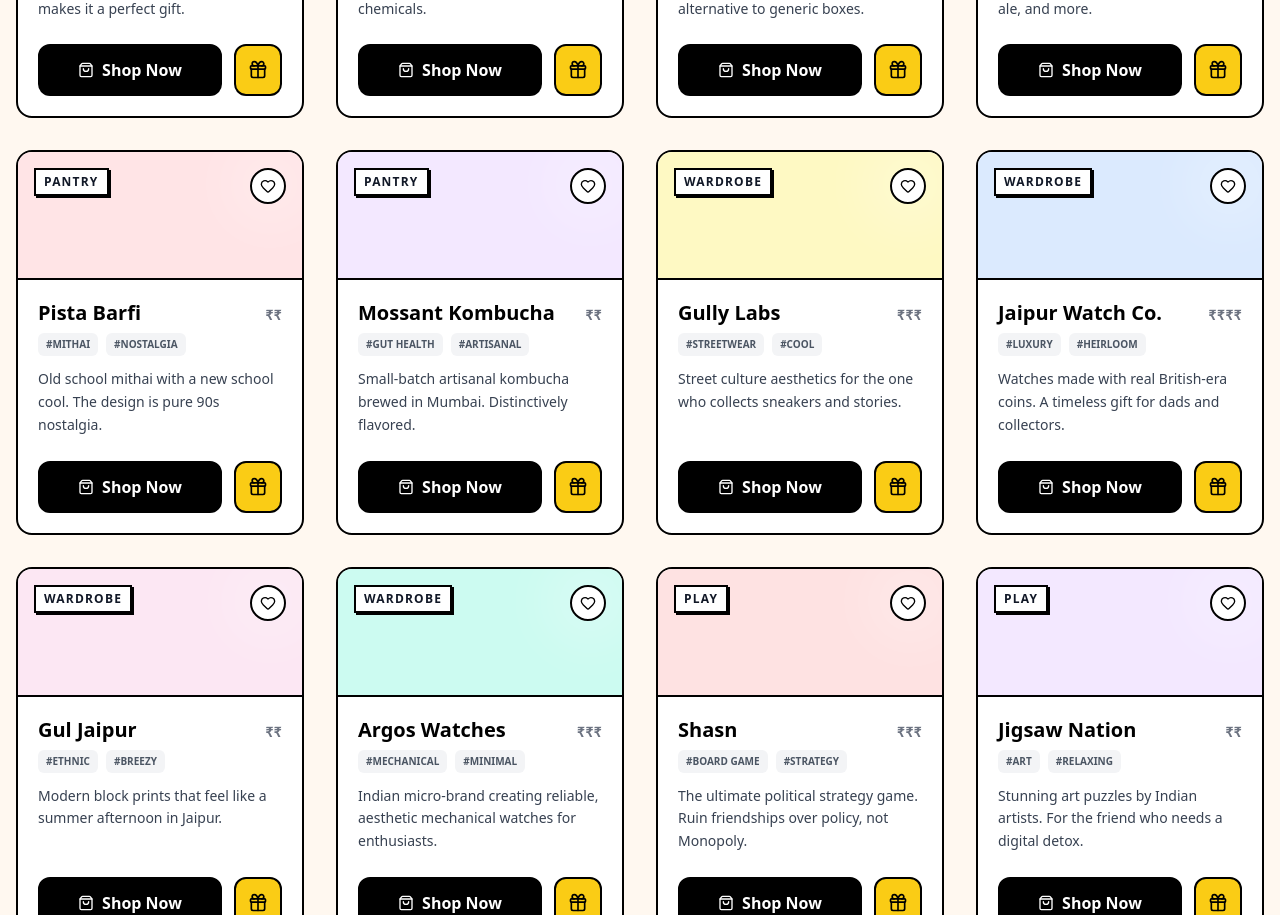
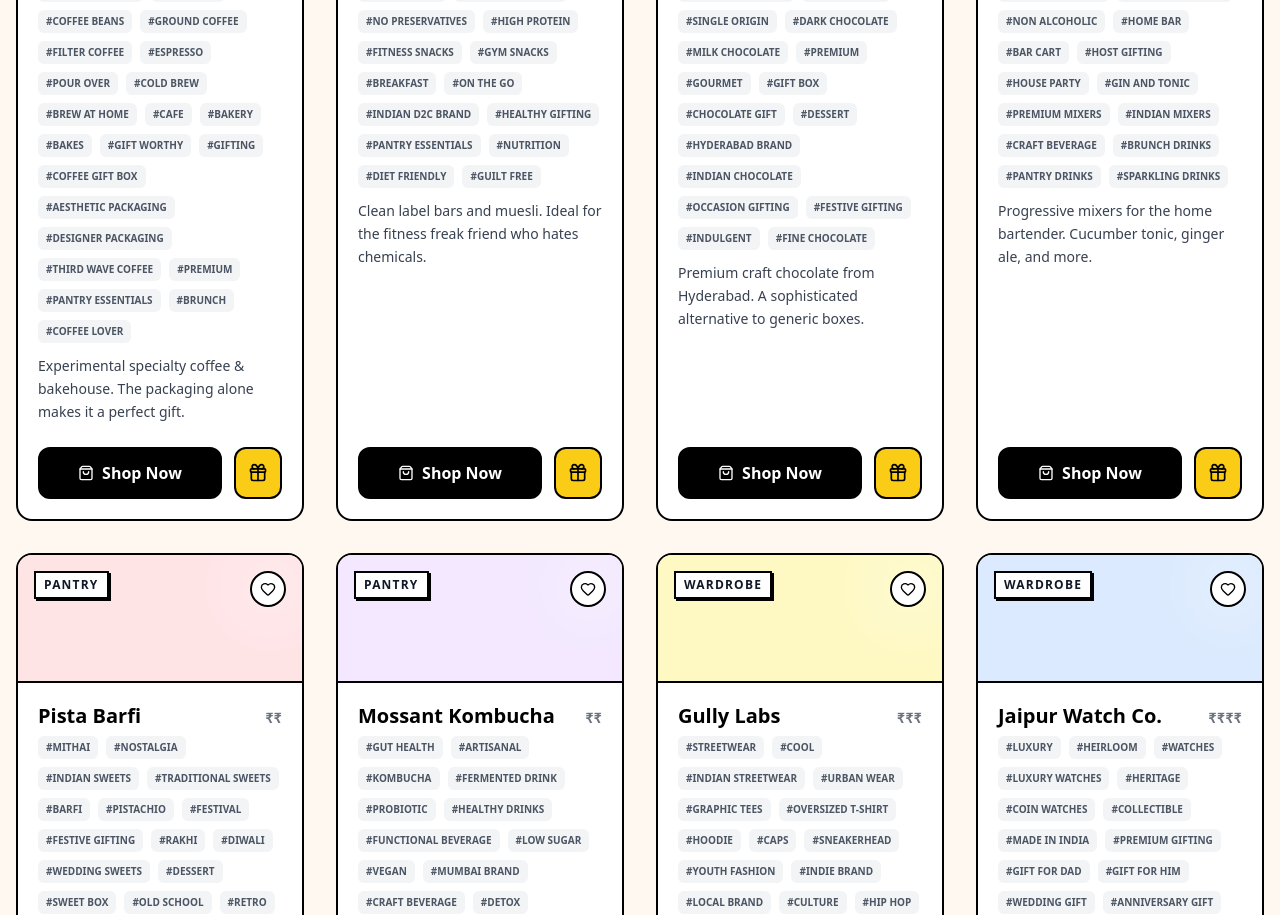
Before and after one commit to mogulmonk/the-indie-bazaar, a React (Vite) app: page / in a window 1280 px wide. Shown: the part 1180-2095 px from the top of the page. Built offline with nearby package versions, Linux system fonts and the light colour scheme.

Commit message:
improved tags for better search

```diff
--- a/src/App.jsx
+++ b/src/App.jsx
@@ -9,7 +9,34 @@
   id: 1,
   name: "Subko Coffee",
   category: "Pantry",
-    tags: ["Coffee", "Gift Worthy"],
+  tags: [
+    "Coffee",
+    "Specialty Coffee",
+    "Artisanal Coffee",
+    "Indian Coffee",
+    "Mumbai Coffee",
+    "Roastery",
+    "Coffee Beans",
+    "Ground Coffee",
+    "Filter Coffee",
+    "Espresso",
+    "Pour Over",
+    "Cold Brew",
+    "Brew At Home",
+    "Cafe",
+    "Bakery",
+    "Bakes",
+    "Gift Worthy",
+    "Gifting",
+    "Coffee Gift Box",
+    "Aesthetic Packaging",
+    "Designer Packaging",
+    "Third Wave Coffee",
+    "Premium",
+    "Pantry Essentials",
+    "Brunch",
+    "Coffee Lover"
+  ],
   description: "Experimental specialty coffee & bakehouse. The packaging alone makes it a perfect gift.",
   price: "₹₹₹",
   color: "bg-emerald-100",
@@ -19,7 +46,28 @@
   id: 2,
   name: "The Whole Truth",
   category: "Pantry",
-    tags: ["Healthy", "Snacks"],
+  tags: [
+    "Healthy",
+    "Snacks",
+    "Protein Bars",
+    "Energy Bars",
+    "Granola",
+    "Muesli",
+    "Clean Label",
+    "No Added Sugar",
+    "No Preservatives",
+    "High Protein",
+    "Fitness Snacks",
+    "Gym Snacks",
+    "Breakfast",
+    "On The Go",
+    "Indian D2C Brand",
+    "Healthy Gifting",
+    "Pantry Essentials",
+    "Nutrition",
+    "Diet Friendly",
+    "Guilt Free"
+  ],
   description: "Clean label bars and muesli. Ideal for the fitness freak friend who hates chemicals.",
   price: "₹₹",
   color: "bg-orange-100",
@@ -29,7 +77,28 @@
   id: 3,
   name: "Manam Chocolates",
   category: "Pantry",
-    tags: ["Luxury", "Sweets"],
+  tags: [
+    "Luxury",
+    "Sweets",
+    "Chocolate",
+    "Artisanal Chocolate",
+    "Craft Chocolate",
+    "Bean To Bar",
+    "Single Origin",
+    "Dark Chocolate",
+    "Milk Chocolate",
+    "Premium",
+    "Gourmet",
+    "Gift Box",
+    "Chocolate Gift",
+    "Dessert",
+    "Hyderabad Brand",
+    "Indian Chocolate",
+    "Occasion Gifting",
+    "Festive Gifting",
+    "Indulgent",
+    "Fine Chocolate"
+  ],
   description: "Premium craft chocolate from Hyderabad. A sophisticated alternative to generic boxes.",
   price: "₹₹₹",
   color: "bg-amber-100",
@@ -39,7 +108,27 @@
   id: 4,
   name: "Svami Drinks",
   category: "Pantry",
-    tags: ["Party", "Mixers"],
+  tags: [
+    "Party",
+    "Mixers",
+    "Tonic Water",
+    "Soda",
+    "Ginger Ale",
+    "Cocktail Mixers",
+    "Mocktail Mixers",
+    "Non Alcoholic",
+    "Home Bar",
+    "Bar Cart",
+    "Host Gifting",
+    "House Party",
+    "Gin and Tonic",
+    "Premium Mixers",
+    "Indian Mixers",
+    "Craft Beverage",
+    "Brunch Drinks",
+    "Pantry Drinks",
+    "Sparkling Drinks"
+  ],
   description: "Progressive mixers for the home bartender. Cucumber tonic, ginger ale, and more.",
   price: "₹₹",
   color: "bg-lime-100",
@@ -49,17 +138,57 @@
   id: 5,
   name: "Pista Barfi",
   category: "Pantry",
-    tags: ["Mithai", "Nostalgia"],
+  tags: [
+    "Mithai",
+    "Nostalgia",
+    "Indian Sweets",
+    "Traditional Sweets",
+    "Barfi",
+    "Pistachio",
+    "Festival",
+    "Festive Gifting",
+    "Rakhi",
+    "Diwali",
+    "Wedding Sweets",
+    "Dessert",
+    "Sweet Box",
+    "Old School",
+    "Retro",
+    "90s Nostalgia",
+    " mithai Gift",
+    "Desi Dessert",
+    "Classic Indian",
+    "Comfort Food"
+  ],
   description: "Old school mithai with a new school cool. The design is pure 90s nostalgia.",
   price: "₹₹",
   color: "bg-rose-100",
-    url: "#"
+  url: "https://pistabarfi.com"
 },
 {
   id: 6,
   name: "Mossant Kombucha",
   category: "Pantry",
-    tags: ["Gut Health", "Artisanal"],
+  tags: [
+    "Gut Health",
+    "Artisanal",
+    "Kombucha",
+    "Fermented Drink",
+    "Probiotic",
+    "Healthy Drinks",
+    "Functional Beverage",
+    "Low Sugar",
+    "Vegan",
+    "Mumbai Brand",
+    "Craft Beverage",
+    "Detox",
+    "Wellness Drink",
+    "Pantry Drinks",
+    "Refreshing",
+    "Small Batch",
+    "Lifestyle",
+    "Modern India"
+  ],
   description: "Small-batch artisanal kombucha brewed in Mumbai. Distinctively flavored.",
   price: "₹₹",
   color: "bg-purple-100",
@@ -71,7 +200,28 @@
   id: 11,
   name: "Gully Labs",
   category: "Wardrobe",
-    tags: ["Streetwear", "Cool"],
+  tags: [
+    "Streetwear",
+    "Cool",
+    "Indian Streetwear",
+    "Urban Wear",
+    "Graphic Tees",
+    "Oversized T-Shirt",
+    "Hoodie",
+    "Caps",
+    "Sneakerhead",
+    "Youth Fashion",
+    "Indie Brand",
+    "Local Brand",
+    "Culture",
+    "Hip Hop",
+    "Casual Wear",
+    "Everyday Wear",
+    "Gen Z",
+    "Unisex Clothing",
+    "Desi Street",
+    "Subculture"
+  ],
   description: "Street culture aesthetics for the one who collects sneakers and stories.",
   price: "₹₹₹",
   color: "bg-yellow-100",
@@ -81,7 +231,27 @@
   id: 12,
   name: "Jaipur Watch Co.",
   category: "Wardrobe",
-    tags: ["Luxury", "Heirloom"],
+  tags: [
+    "Luxury",
+    "Heirloom",
+    "Watches",
+    "Luxury Watches",
+    "Heritage",
+    "Coin Watches",
+    "Collectible",
+    "Made in India",
+    "Premium Gifting",
+    "Gift For Dad",
+    "Gift For Him",
+    "Wedding Gift",
+    "Anniversary Gift",
+    "Statement Piece",
+    "Classic Style",
+    "Timeless",
+    "Indian Luxury Brand",
+    "Men’s Accessories",
+    "Formal Wear"
+  ],
   description: "Watches made with real British-era coins. A timeless gift for dads and collectors.",
   price: "₹₹₹₹",
   color: "bg-blue-100",
@@ -91,17 +261,56 @@
   id: 13,
   name: "Gul Jaipur",
   category: "Wardrobe",
-    tags: ["Ethnic", "Breezy"],
+  tags: [
+    "Ethnic",
+    "Breezy",
+    "Indian Wear",
+    "Jaipur",
+    "Block Print",
+    "Handblock",
+    "Kurta",
+    "Kurti",
+    "Co-ord Set",
+    "Summer Clothing",
+    "Cotton Wear",
+    "Resort Wear",
+    "Boho",
+    "Easy Dressing",
+    "Everyday Ethnic",
+    "Modern Indian",
+    "Slow Fashion",
+    "Comfort Clothing",
+    "Vacation Wear"
+  ],
   description: "Modern block prints that feel like a summer afternoon in Jaipur.",
   price: "₹₹",
   color: "bg-pink-100",
-    url: "#"
+  url: "https://www.guljaipur.com"
 },
 {
   id: 14,
   name: "Argos Watches",
   category: "Wardrobe",
-    tags: ["Mechanical", "Minimal"],
+  tags: [
+    "Mechanical",
+    "Minimal",
+    "Watches",
+    "Mechanical Watch",
+    "Automatic Watch",
+    "Microbrand",
+    "Indian Watch Brand",
+    "Everyday Watch",
+    "Minimal Design",
+    "Clean Dial",
+    "Watch Enthusiast",
+    "Affordable Luxury",
+    "Gift For Him",
+    "Office Wear",
+    "Classic Accessory",
+    "Men’s Style",
+    "Timeless Design",
+    "Collector"
+  ],
   description: "Indian micro-brand creating reliable, aesthetic mechanical watches for enthusiasts.",
   price: "₹₹₹",
   color: "bg-teal-100",
@@ -113,7 +322,27 @@
   id: 20,
   name: "Shasn",
   category: "Play",
-    tags: ["Board Game", "Strategy"],
+  tags: [
+    "Board Game",
+    "Strategy",
+    "Political Game",
+    "Tabletop",
+    "Complex Board Game",
+    "Story Driven",
+    "Long Game Night",
+    "Game For Adults",
+    "Indian Board Game",
+    "Multiplayer",
+    "Social Strategy",
+    "Tactical",
+    "Debate",
+    "Game Night",
+    "Gift For Nerds",
+    "Gift For Gamers",
+    "Kickstarter Game",
+    "Party Game",
+    "Advanced Gamers"
+  ],
   description: "The ultimate political strategy game. Ruin friendships over policy, not Monopoly.",
   price: "₹₹₹",
   color: "bg-red-100",
@@ -123,31 +352,87 @@
   id: 21,
   name: "Jigsaw Nation",
   category: "Play",
-    tags: ["Art", "Relaxing"],
+  tags: [
+    "Art",
+    "Relaxing",
+    "Jigsaw Puzzle",
+    "Puzzles",
+    "Art Puzzle",
+    "Indian Illustrators",
+    "Wall Art",
+    "Slow Living",
+    "Mindfulness",
+    "Digital Detox",
+    "Indoor Activity",
+    "Gifting",
+    "Home Time",
+    "Creative Hobby",
+    "Cozy",
+    "Aesthetic",
+    "Calming",
+    "Thoughtful Gift"
+  ],
   description: "Stunning art puzzles by Indian artists. For the friend who needs a digital detox.",
   price: "₹₹",
   color: "bg-purple-100",
-    url: "#"
+  url: "https://jigsawnation.com"
 },
 {
   id: 22,
   name: "Mudgar Club",
   category: "Play",
-    tags: ["Fitness", "Desi"],
+  tags: [
+    "Fitness",
+    "Desi",
+    "Indian Fitness",
+    "Traditional Training",
+    "Mudgar",
+    "Gada",
+    "Strength Training",
+    "Functional Training",
+    "Home Workout",
+    "Minimal Equipment",
+    "Primitive Strength",
+    "Athletic Training",
+    "Old School Gym",
+    "Indian Culture",
+    "Ethnic Fitness",
+    "Decor + Fitness",
+    "Living Room Workout",
+    "Conversation Starter"
+  ],
   description: "Traditional Indian strength training clubs. Looks cool in a living room, builds serious muscle.",
   price: "₹₹",
   color: "bg-stone-100",
-    url: "#"
+  url: "https://www.mudgarclub.com"
 },
 {
   id: 23,
   name: "Shuffle Games",
   category: "Play",
-    tags: ["Card Game", "Party"],
+  tags: [
+    "Card Game",
+    "Party",
+    "Family Game",
+    "House Party",
+    "Indian Card Game",
+    "Quick Game",
+    "Easy To Learn",
+    "Icebreaker",
+    "Game Night",
+    "Drinking Game",
+    "Friends",
+    "Travel Friendly",
+    "Portable Game",
+    "Casual",
+    "Fun",
+    "Group Activity",
+    "Social Game"
+  ],
   description: "Fast-paced, easy-to-learn card games designed specifically for Indian house parties.",
   price: "₹",
   color: "bg-indigo-100",
-    url: "#"
+  url: "https://shufflegames.co.in"
 },
 
 // --- LIVING ---
@@ -155,7 +440,26 @@
   id: 24,
   name: "Phool.co",
   category: "Living",
-    tags: ["Sustainable", "Fragrance"],
+  tags: [
+    "Sustainable",
+    "Fragrance",
+    "Incense",
+    "Temple Flowers",
+    "Upcycled",
+    "Eco Friendly",
+    "Home Fragrance",
+    "Agarbatti",
+    "Dhoop",
+    "Gifting",
+    "Pooja Essentials",
+    "Home Decor",
+    "Sacred",
+    "Meditation",
+    "Calm",
+    "Made in India",
+    "Social Impact",
+    "Conscious Living"
+  ],
   description: "Incense made from temple flowers. Smells divine, saves the river. A classic gift.",
   price: "₹",
   color: "bg-teal-100",
@@ -165,7 +469,25 @@
   id: 25,
   name: "Claymen",
   category: "Living",
-    tags: ["Decor", "Art"],
+  tags: [
+    "Decor",
+    "Art",
+    "Sculpture",
+    "Clay Figures",
+    "Minimalist",
+    "Quirky",
+    "Conversation Piece",
+    "Living Room Decor",
+    "Bookshelf Decor",
+    "Desk Decor",
+    "Indian Artist",
+    "Handcrafted",
+    "Collectible",
+    "Art Object",
+    "Modern Home",
+    "Gift For Creatives",
+    "Aesthetic Home"
+  ],
   description: "Minimalist clay sculptures that have more personality than most people.",
   price: "₹₹₹",
   color: "bg-gray-100",
@@ -175,7 +497,24 @@
   id: 26,
   name: "Nurturing Green",
   category: "Living",
-    tags: ["Plants", "Life"],
+  tags: [
+    "Plants",
+    "Life",
+    "Indoor Plants",
+    "Gifting Plants",
+    "Succulents",
+    "Desk Plant",
+    "Home Office",
+    "Green Gifting",
+    "Sustainable Gifting",
+    "Housewarming Gift",
+    "Low Maintenance",
+    "Planter",
+    "Urban Jungle",
+    "Home Decor",
+    "Fresh",
+    "Nature At Home"
+  ],
   description: "Gift a living plant. Because bouquets die, but succulents (hopefully) survive.",
   price: "₹₹",
   color: "bg-green-100",
@@ -185,7 +524,25 @@
   id: 27,
   name: "Saphed",
   category: "Living",
-    tags: ["Linen", "Comfort"],
+  tags: [
+    "Linen",
+    "Comfort",
+    "Bedsheets",
+    "Duvet",
+    "Cushion Covers",
+    "Table Linen",
+    "Minimal Home",
+    "Neutral Tones",
+    "Soft Furnishings",
+    "Premium Bedding",
+    "Made in India",
+    "Slow Living",
+    "Minimalist Decor",
+    "Scandi Vibes",
+    "Cozy Home",
+    "Everyday Luxury",
+    "Clean Aesthetic"
+  ],
   description: "Celebrating the timeless elegance of linen in home decor and bedding.",
   price: "₹₹₹",
   color: "bg-cyan-100",
@@ -197,7 +554,27 @@
   id: 29,
   name: "Inde Wild",
   category: "Self",
-    tags: ["Skincare", "Ayurveda"],
+  tags: [
+    "Skincare",
+    "Ayurveda",
+    "Ayurvedistry",
+    "Serum",
+    "Face Oil",
+    "SPF",
+    "Indian Skincare",
+    "Influencer Brand",
+    "Glow",
+    "Hyperpigmentation",
+    "Acne Care",
+    "Modern Ayurveda",
+    "Clean Beauty",
+    "Vegan",
+    "Cruelty Free",
+    "Self Care",
+    "Daily Routine",
+    "Gift For Her",
+    "Beauty Gift"
+  ],
   description: "Ayurvedistry—ancient wisdom meets modern chemistry. For the skincare obsessive.",
   price: "₹₹₹",
   color: "bg-indigo-100",
@@ -207,7 +584,27 @@
   id: 31,
   name: "Kama Ayurveda",
   category: "Self",
-    tags: ["Luxury", "Wellness"],
+  tags: [
+    "Luxury",
+    "Wellness",
+    "Skincare",
+    "Haircare",
+    "Bodycare",
+    "Ayurvedic",
+    "Herbal",
+    "Spa At Home",
+    "Essential Oils",
+    "Gifting",
+    "Gift Box",
+    "Wedding Hamper",
+    "Bridal",
+    "Self Care Ritual",
+    "Pamper",
+    "Premium Brand",
+    "Made in India",
+    "Traditional Recipes",
+    "Clean Beauty"
+  ],
   description: "The gold standard of Ayurvedic gifting. Pure, potent, and beautifully packaged.",
   price: "₹₹₹₹",
   color: "bg-orange-50",
@@ -217,7 +614,26 @@
   id: 32,
   name: "Cosmix",
   category: "Self",
-    tags: ["Nutrition", "Wellness"],
+  tags: [
+    "Nutrition",
+    "Wellness",
+    "Supplements",
+    "Plant Based",
+    "Adaptogens",
+    "Gut Health",
+    "Sleep",
+    "Hormone Balance",
+    "Women’s Health",
+    "Functional Mixes",
+    "Superfoods",
+    "Healthy Habits",
+    "Daily Routine",
+    "Holistic Health",
+    "Stir In Drinks",
+    "Smoothie Add On",
+    "Self Care",
+    "Inside Out Beauty"
+  ],
   description: "Functional plant-based nutrition mixes addressing gut health and sleep.",
   price: "₹₹",
   color: "bg-violet-100",
@@ -242,7 +658,7 @@
     { name: 'description', weight: 0.2 },
     { name: 'category', weight: 0.1 }
   ],
-  threshold: 0.3,
+  threshold: 0.4, // <--- CHANGED: 0.4 allows for more "fuzzy" typos
 };
 
 // --- 2. SUB-COMPONENTS ---
```
Lines whose indentation alone changed are shown as unchanged.
